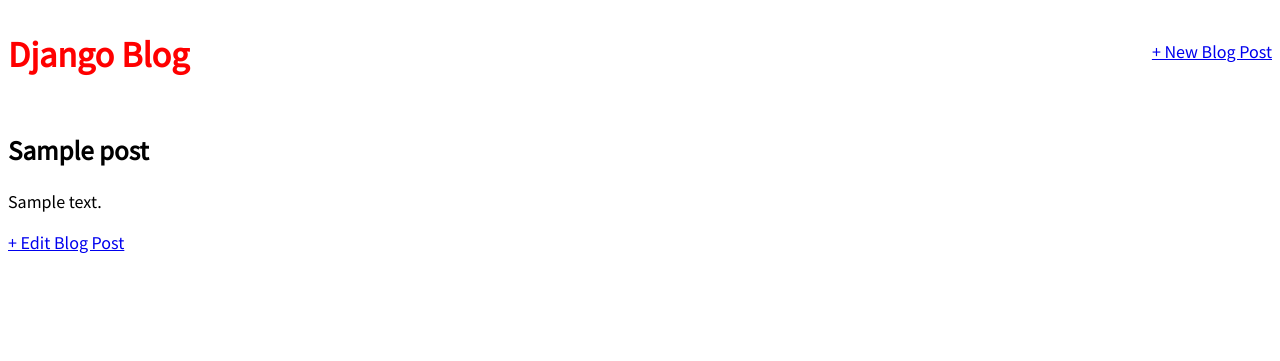
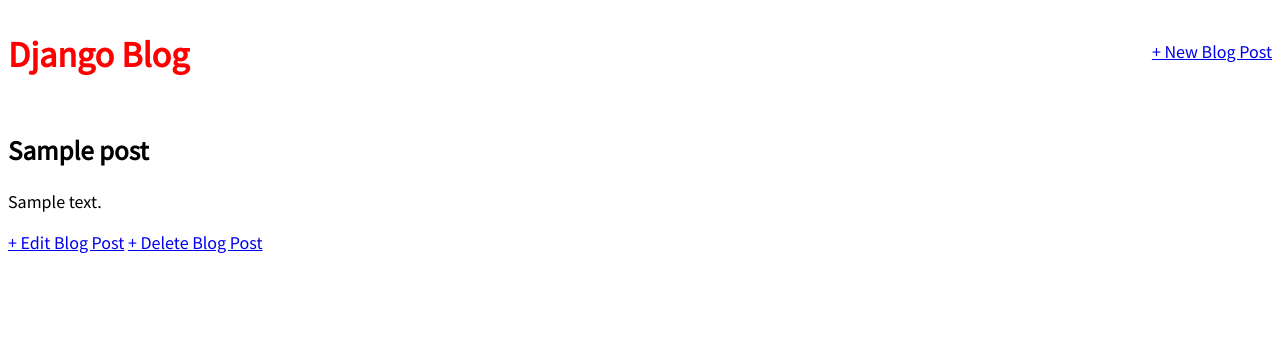
Before and after one commit to timothyjellison/django_blog, a Django app: page /post/1 in a window 1280 px wide. Shown: the top 361 px of the page. Run offline with Django 4.2, Linux system fonts and the light colour scheme; tables that the repository leaves empty hold one stand-in row (values such as "Sample post").

Commit message:
add a delete form

```diff
--- a/blog/urls.py
+++ b/blog/urls.py
@@ -1,7 +1,8 @@
 from django.urls import path
-from .views import BlogListView, BlogDetailView, BlogCreateView, BlogUpdateView
+from .views import BlogListView, BlogDetailView, BlogCreateView, BlogUpdateView, BlogDeleteView
 
 urlpatterns = [
+  path("post/<int:pk>/delete", BlogDeleteView.as_view(), name="post_delete"),
   path("post/<int:pk>/edit", BlogUpdateView.as_view(), name="post_edit"),
   path("post/new", BlogCreateView.as_view(), name="post_new"),
   path("post/<int:pk>", BlogDetailView.as_view(), name="post_detail"),
--- a/blog/views.py
+++ b/blog/views.py
@@ -1,5 +1,6 @@
 from django.views.generic import ListView, DetailView
-from django.views.generic.edit import CreateView, UpdateView
+from django.views.generic.edit import CreateView, UpdateView, DeleteView
+from django.urls import reverse_lazy
 
 from .models import Post
 
@@ -21,3 +22,8 @@ class BlogUpdateView(UpdateView):
   model = Post
   template_name = "post_edit.html"
   fields = ["title", "body"]
+
+class BlogDeleteView(DeleteView):
+  model = Post
+  template_name = "post_delete.html"
+  success_url = reverse_lazy("home")
--- a/templates/post_detail.html
+++ b/templates/post_detail.html
@@ -7,4 +7,5 @@
 </div>
 
 <a href="{% url 'post_edit' post.pk %}">+ Edit Blog Post</a>
+<a href="{% url 'post_delete' post.pk %}">+ Delete Blog Post</a>
 {% endblock content %}
```
Also changed, not shown: templates/post_delete.html (added, +11 -0 lines).
